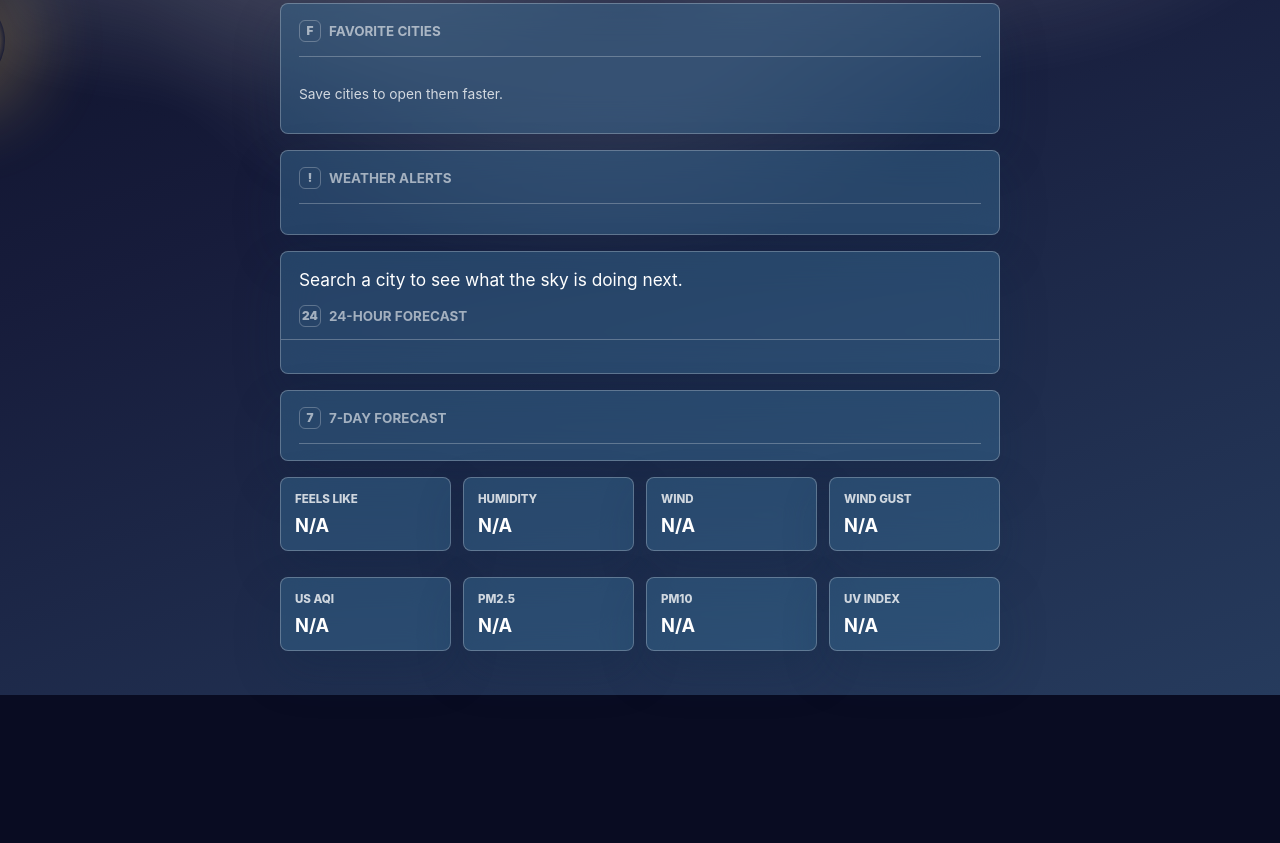
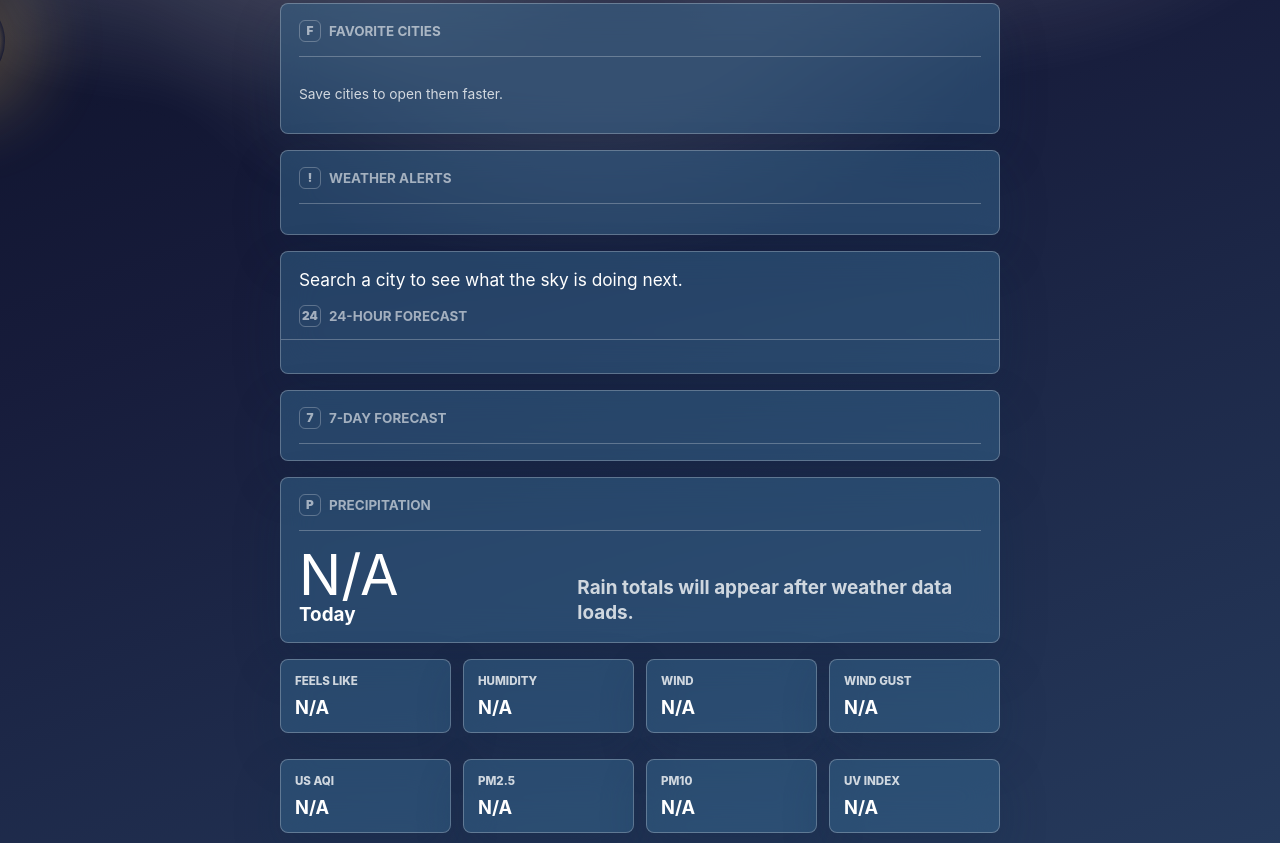
Before and after one commit to manishh28/Know-Weather, a plain HTML site: page index.html in a window 1280 px wide. Shown: the part 377-1220 px from the top of the page. Before the commit the page ends 1072 px from the top, so only its background shows below. Drawn offline with Linux system fonts and the light colour scheme; no server answers.

Commit message:
Add precipitation details card

```diff
--- a/index.html
+++ b/index.html
@@ -79,6 +79,20 @@
         <div id="daily-forecast" class="daily-forecast"></div>
       </section>
 
+      <section class="forecast-panel precipitation-panel" aria-label="Precipitation">
+        <div class="panel-title">
+          <span aria-hidden="true">P</span>
+          <h2>Precipitation</h2>
+        </div>
+        <div class="precipitation-card">
+          <div>
+            <strong id="precip-today">N/A</strong>
+            <span>Today</span>
+          </div>
+          <p id="precip-note">Rain totals will appear after weather data loads.</p>
+        </div>
+      </section>
+
       <section class="metric-grid" aria-label="Weather details">
         <div>
           <span class="label">Feels like</span>
--- a/script.js
+++ b/script.js
@@ -11,6 +11,8 @@ const windGust = document.getElementById("wind-gust");
 const weatherMain = document.getElementById("weather-main");
 const locationName = document.getElementById("location");
 const highLow = document.getElementById("high-low");
+const precipToday = document.getElementById("precip-today");
+const precipNote = document.getElementById("precip-note");
 const favoriteCityButton = document.getElementById("favorite-city-btn");
 const favoriteCities = document.getElementById("favorite-cities");
 const weatherAlerts = document.getElementById("weather-alerts");
@@ -43,6 +45,7 @@ const formatDecimal = (value, digits = 1) => {
 const formatPercent = (value) => (isNumber(value) ? `${Math.round(Number(value))}%` : "N/A");
 const formatUnit = (value, unit) => (isNumber(value) ? `${formatDecimal(value)} ${unit}` : "N/A");
 const formatMicrograms = (value) => (isNumber(value) ? `${formatDecimal(value)} ug/m3` : "N/A");
+const formatMillimeters = (value) => (isNumber(value) ? `${formatDecimal(value)} mm` : "N/A");
 
 const setStatus = (message, isError = false) => {
   statusMessage.textContent = message;
@@ -530,6 +533,24 @@ function renderAirQuality(airQuality) {
   airUv.textContent = isNumber(current.uv_index) ? formatDecimal(current.uv_index) : "N/A";
 }
 
+function renderPrecipitation(precipitation) {
+  const today = precipitation && precipitation.today;
+  const tomorrow = precipitation && precipitation.tomorrow;
+  precipToday.textContent = formatMillimeters(today);
+
+  if (isNumber(tomorrow) && Number(tomorrow) > 0) {
+    precipNote.textContent = `${formatMillimeters(tomorrow)} expected tomorrow.`;
+    return;
+  }
+
+  if (isNumber(today) && Number(today) > 0) {
+    precipNote.textContent = "Rain is expected today, with little expected tomorrow.";
+    return;
+  }
+
+  precipNote.textContent = "No measurable rain expected today or tomorrow.";
+}
+
 function buildAlerts(data) {
   const alerts = [];
   const hourlyItems = data.hourly || [];
@@ -667,7 +688,7 @@ async function getWeather(city) {
         `?latitude=${place.latitude}&longitude=${place.longitude}` +
         `&current=temperature_2m,relative_humidity_2m,apparent_temperature,is_day,weather_code,wind_speed_10m,wind_gusts_10m` +
         `&hourly=temperature_2m,weather_code,precipitation_probability` +
-        `&daily=weather_code,temperature_2m_max,temperature_2m_min,precipitation_probability_max,sunrise,sunset` +
+        `&daily=weather_code,temperature_2m_max,temperature_2m_min,precipitation_probability_max,precipitation_sum,sunrise,sunset` +
         `&past_days=1` +
         `&forecast_days=${DAILY_FORECAST_DAYS}` +
         `&wind_speed_unit=ms` +
@@ -706,6 +727,8 @@ async function getWeather(city) {
     const icon = iconUrl(condition[2], night);
     const hourlyItems = buildHourlyForecast(hourly, daily, current.time);
     const dailyItems = buildDailyForecast(daily, current.time);
+    const precipitationToday = daily.precipitation_sum && daily.precipitation_sum[todayIndex];
+    const precipitationTomorrow = daily.precipitation_sum && daily.precipitation_sum[todayIndex + 1];
 
     return {
       weather: [{
@@ -723,6 +746,10 @@ async function getWeather(city) {
       wind: {
         speed: current.wind_speed_10m,
         gust: current.wind_gusts_10m,
+      },
+      precipitation: {
+        today: precipitationToday,
+        tomorrow: precipitationTomorrow,
       },
       sun: { ...sunCycle, isNight: night },
       hourly: hourlyItems,
@@ -787,6 +814,7 @@ async function showWeather(city) {
   forecastInsight.textContent = forecastSummary(data);
   renderHourly(data.hourly || []);
   renderDaily(data.daily || []);
+  renderPrecipitation(data.precipitation || {});
   renderAirQuality(data.airQuality || {});
   renderAlerts(data);
   updateFavoriteButton();
--- a/styles.css
+++ b/styles.css
@@ -417,6 +417,40 @@ button:disabled {
   padding: 16px 18px;
 }
 
+.precipitation-panel {
+  display: grid;
+  gap: 16px;
+  padding: 16px 18px;
+}
+
+.precipitation-card {
+  display: grid;
+  grid-template-columns: minmax(120px, 0.65fr) minmax(0, 1fr);
+  gap: 16px;
+  align-items: end;
+}
+
+.precipitation-card strong {
+  display: block;
+  color: #fff;
+  font-size: clamp(2.2rem, 8vw, 3.5rem);
+  font-weight: 380;
+  line-height: 1;
+}
+
+.precipitation-card span,
+.precipitation-card p {
+  color: #fff;
+  font-size: clamp(0.98rem, 2.5vw, 1.18rem);
+  font-weight: 720;
+}
+
+.precipitation-card p {
+  margin: 0;
+  color: var(--muted);
+  line-height: 1.35;
+}
+
 .favorites-panel,
 .alerts-panel {
   display: grid;
@@ -667,6 +701,10 @@ button:disabled {
     padding: 14px;
   }
 
+  .precipitation-card {
+    grid-template-columns: 1fr;
+  }
+
   .daily-row {
     grid-template-columns: 58px 52px 38px minmax(72px, 1fr) 42px;
     gap: 8px;
```
